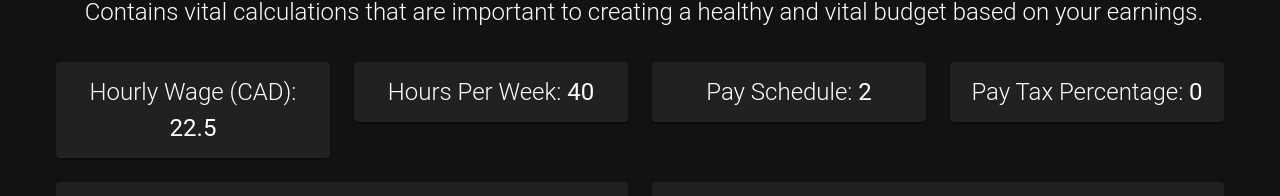
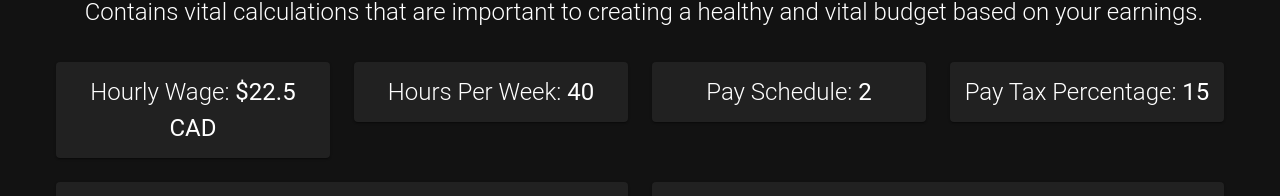
Before and after one commit to IanTapply22/Budget-Management, a Vue app: page / in a window 1280 px wide. Shown: the part 742-938 px from the top of the page. Built offline with nearby package versions, Linux system fonts and the light colour scheme.

Commit message:
Updated styling of budget information and default value of income tax

```diff
--- a/src/components/calculations/PayInformation.vue
+++ b/src/components/calculations/PayInformation.vue
@@ -3,7 +3,7 @@
     <v-row justify="space-around">
       <v-col cols="12" md="6" lg="3">
         <v-card class="pa-3" outlined>
-          <h2 class="text-center font-weight-light">Hourly Wage (CAD): <strong>{{ budget.hourlyWage }}</strong></h2>
+          <h2 class="text-center font-weight-light">Hourly Wage: <strong>${{ budget.hourlyWage }} CAD</strong></h2>
         </v-card>
       </v-col>
       <v-col cols="12" md="6" lg="3">
--- a/src/stores/budget.ts
+++ b/src/stores/budget.ts
@@ -10,7 +10,7 @@ export const useBudgetStore = defineStore('budget', {
     hourlyWage: 22.50, // Calculated in CAD
     hoursPerWeek: 40, // How many hours per week
     paySchedule: 2, // The pay period in weeks (every __ weeks is pay)
-    payTaxPercentage: 0, // Percentage of tax on the pay every 2 weeks
+    payTaxPercentage: 15, // Percentage of tax on the pay every 2 weeks
     percentageToSpending: 50, // Percentage of our made money to spend as a percent
     percentageToSaving: 50, // Percentage of our made money to save as a percent
 
```
